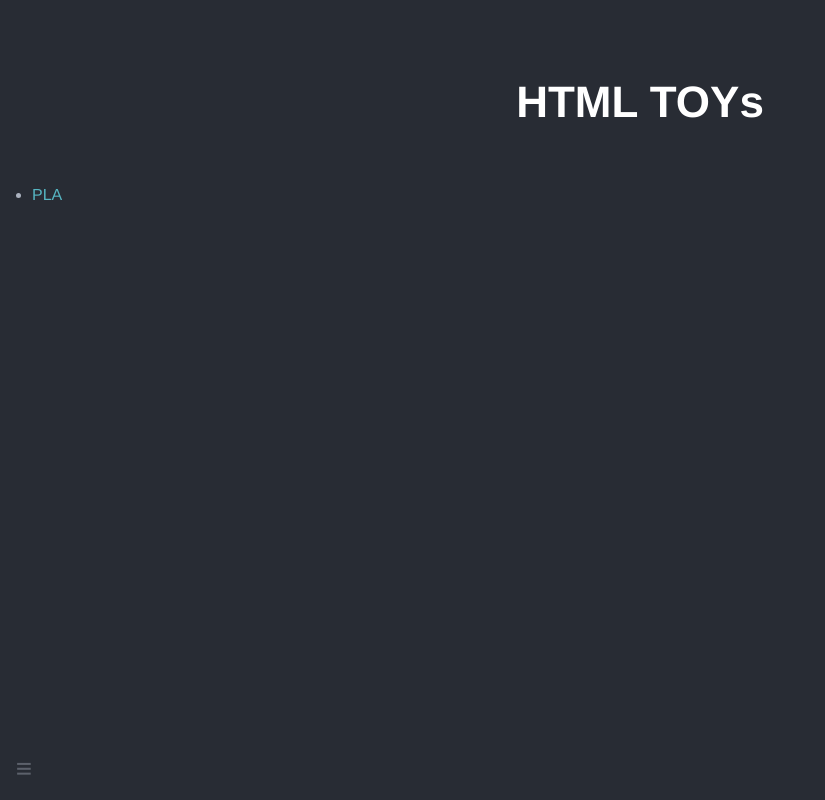
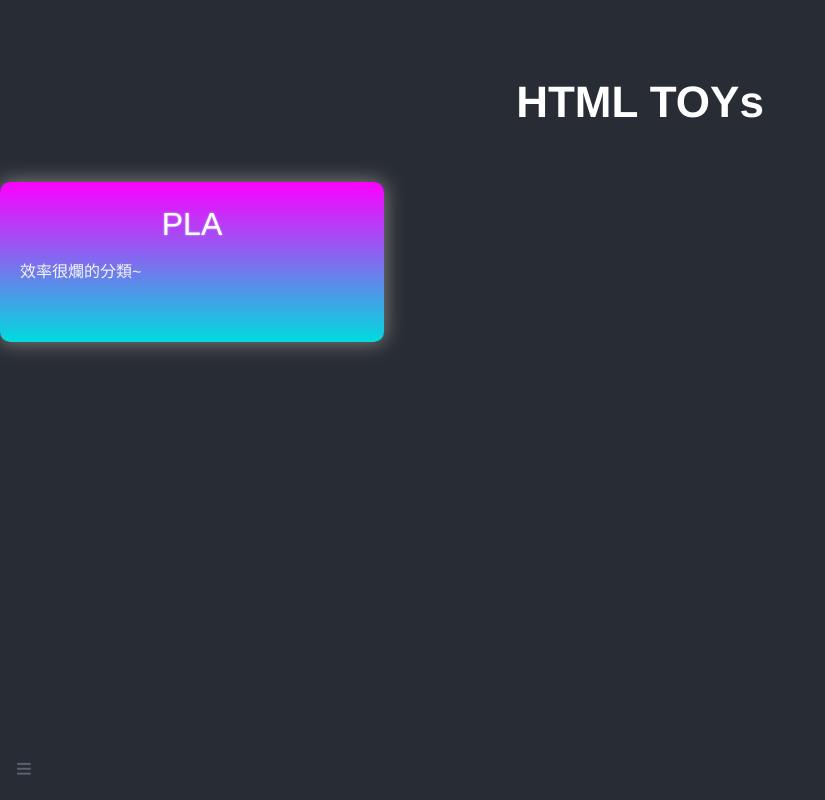
Before and after one commit to hsiu-chan/html_toys, a plain HTML site: page index.html in a window 1280 px wide. Shown: the whole page, without its empty margins (0-825 px from the left). Drawn offline with Linux system fonts and the light colour scheme.

Commit message:
modified index.html and style.css

```diff
--- a/index.html
+++ b/index.html
@@ -2,6 +2,7 @@
   <title>index</title>
   <meta charset="utf-8">
   <meta name="viewport" content="width=device-width, initial-scale=1.0">
+
 
   <link rel="stylesheet" href="styles/katex.min.css">
   <link href="styles/style.css" rel="stylesheet" type="text/css">
@@ -37,12 +38,14 @@
 <a id="sidebar-toc-btn">&#x2261;</a>
 
 
-<ul>
-<li><a href="PLA/index.html">PLA</a></li>
+
 
 </ul>
 
-
+<div class="card" onclick="location.href='PLA/index.html';">
+  <div class="card-title"><a href="PLA/index.html">PLA</a></div>
+  <div class="card-txt">效率很爛的分類~</div>
+</div>
 
 
 <script src="scripts/main.js"></script>
--- a/styles/style.css
+++ b/styles/style.css
@@ -321,3 +321,40 @@ footer {
 .btn:active {
   opacity: 0.8;
 }
+
+.card {
+  box-sizing: border-box;
+  display: flex;
+  flex-direction: column;
+  justify-content: center;
+  align-items: center;
+  width: 30%;
+  height: 10em;
+  padding: 10px 20px;
+  border-radius: 10px;
+  background: linear-gradient(180deg, #fc00ff, #00dbde);
+  box-shadow: 0 0 20px 1px Gray;
+}
+.card:hover{
+  -webkit-filter: brightness(.5);
+}
+.card a{
+  color: white;
+}
+.card a:hover{
+  color: white;
+}
+.card-title {
+  color: white;
+  text-align: center;
+  line-height: 2;
+  font-size: 32px;
+  text-shadow: 0 0 2px Lightgray;
+}
+.card-txt {
+  color: WhiteSmoke;
+  height: 80%;
+  width: 100%;
+  overflow: auto;
+  line-height: 32px;
+}
```
